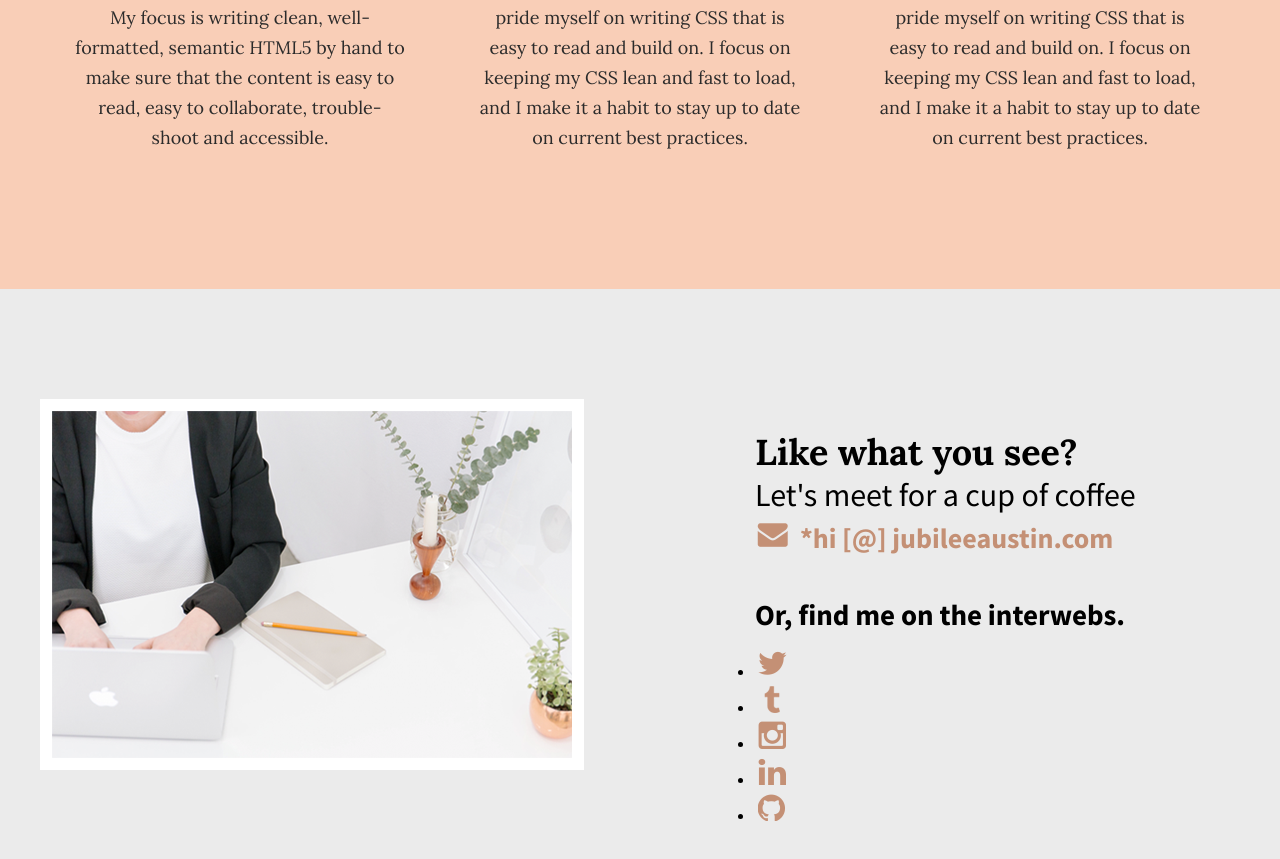
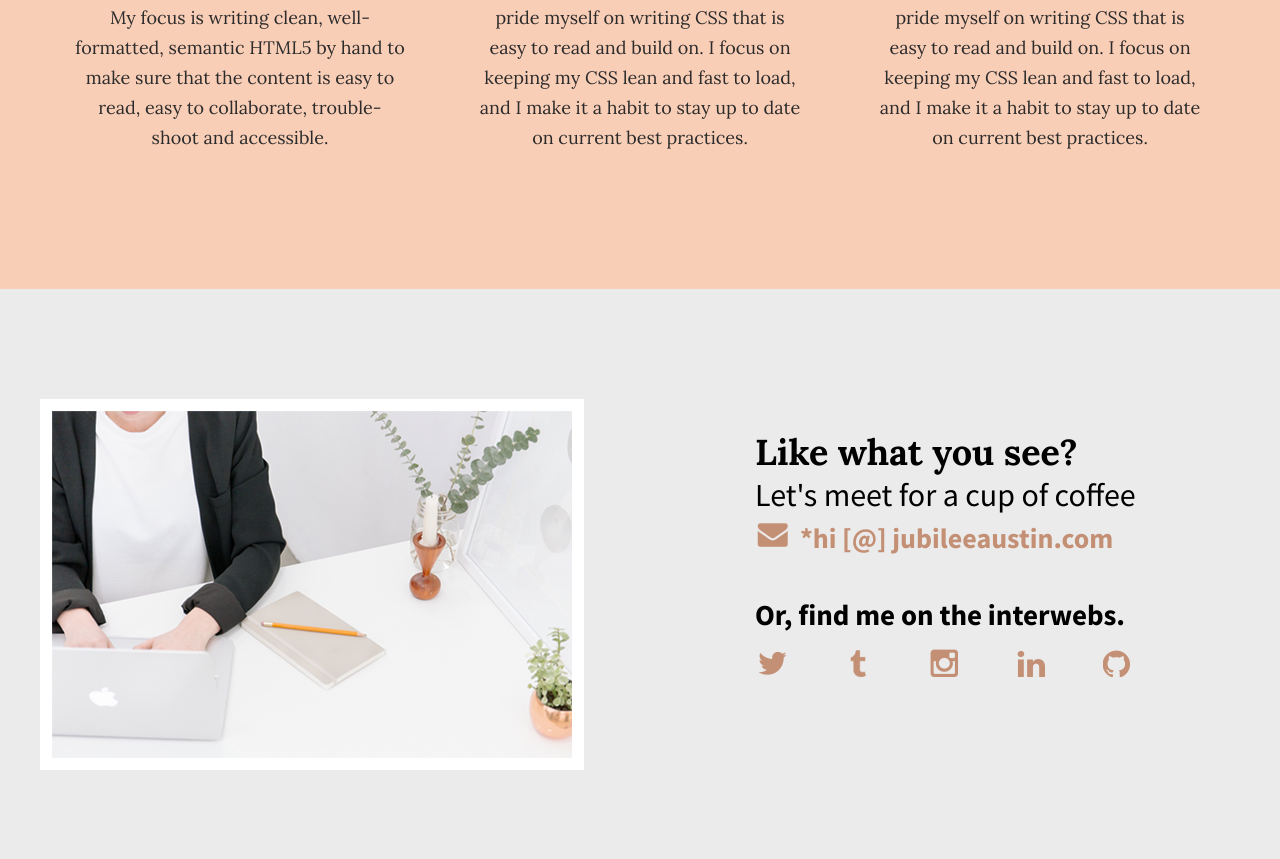
Before and after one commit to nellarro/jubilee-austen, a plain HTML site: page index.html in a window 1280 px wide. Shown: the part 911-1770 px from the top of the page. Drawn offline with Linux system fonts and the light colour scheme.

Commit message:
footer complete

```diff
--- a/css/main.css
+++ b/css/main.css
@@ -111,3 +111,9 @@ body {
   font-weight: 700;
   font-size: 28px;
 }
+
+#contact ul { list-style: none; }
+
+#contact ul li { display: inline-block; }
+
+#contact ul img { padding-right: 48px;}
```
